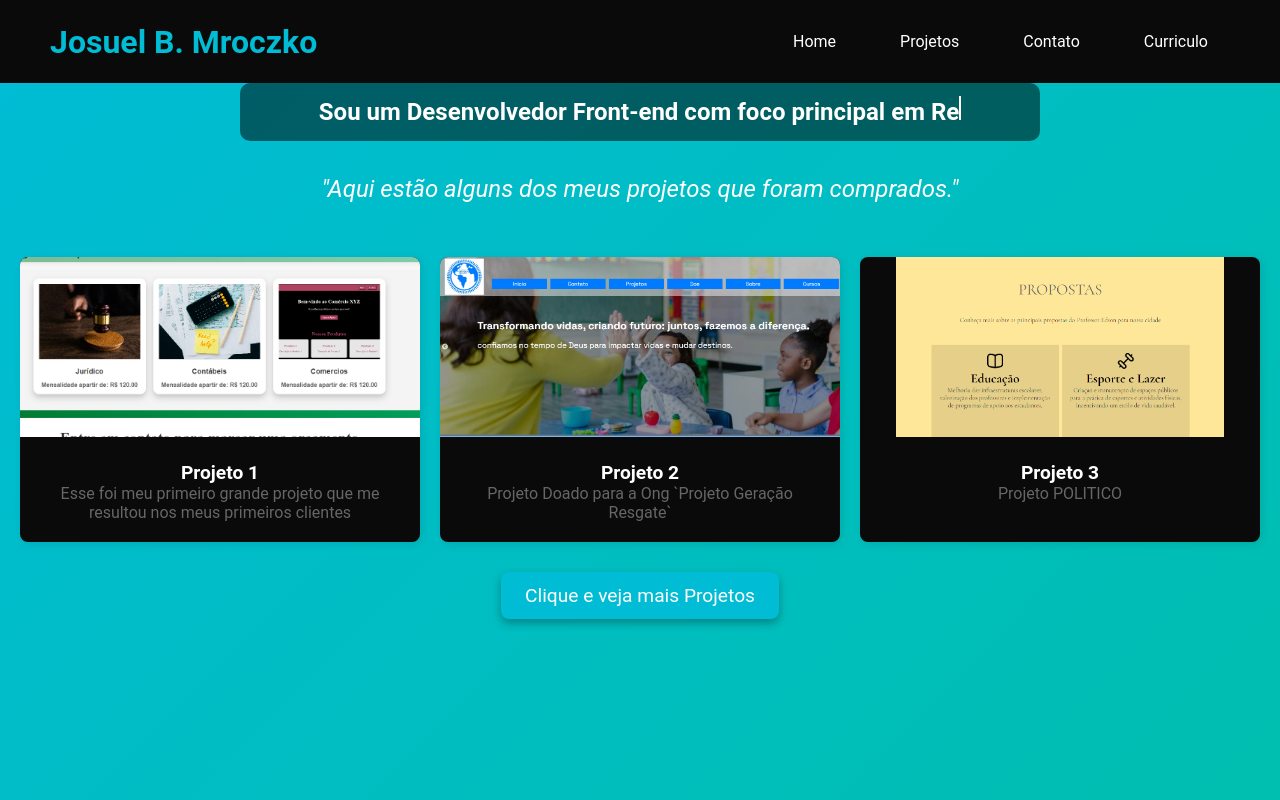
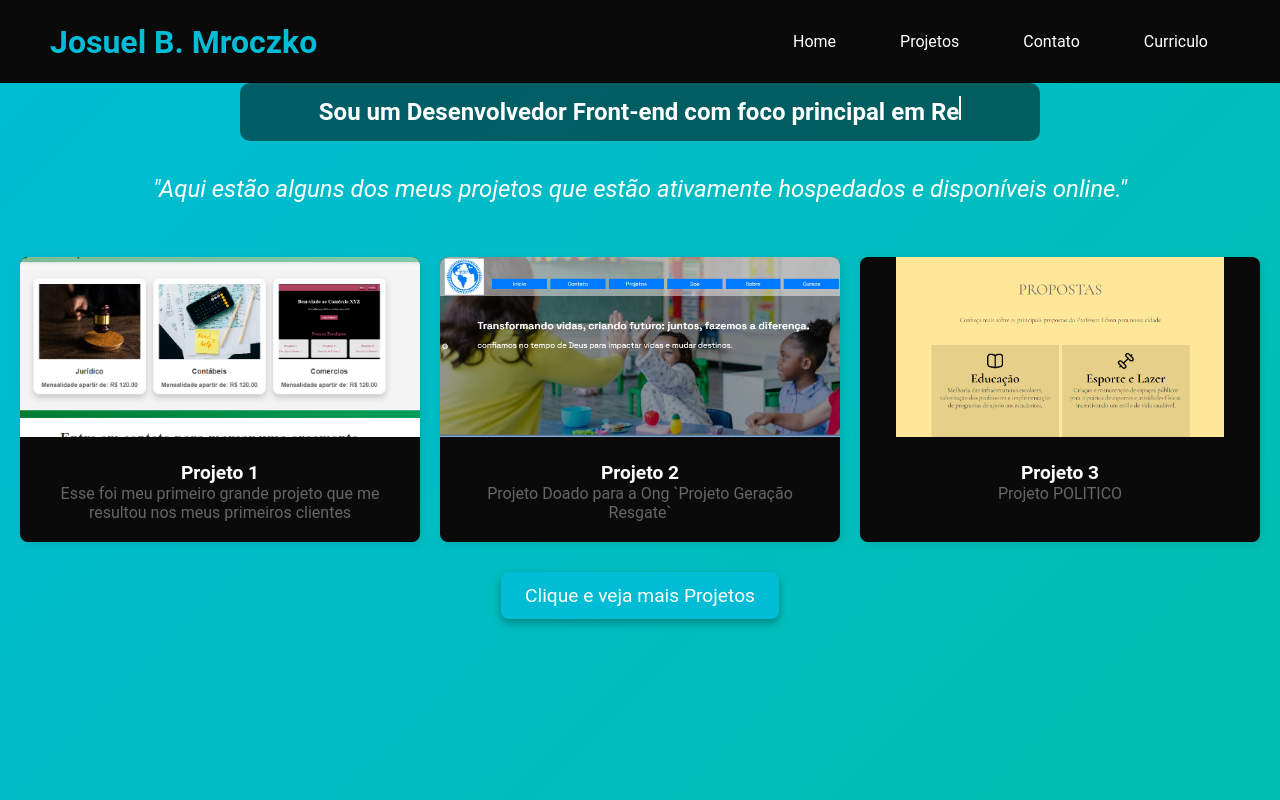
Before and after one commit to josuelbmroczko/cv, a React (Create React App) app: page / in a window 1280 px wide. Shown: the top 800 px of the page. Built offline with nearby package versions, Linux system fonts and the light colour scheme.

Commit message:
atualizado

```diff
--- a/src/pages/Home.js
+++ b/src/pages/Home.js
@@ -63,6 +63,9 @@ const StyledTextContainer = styled.div`
       opacity: 1; /* Termina visível */
     }
   }
+  @media (max-width:620px){
+    font-size: 1rem;
+  }
 `;
 
 const CustomParagraph = styled.p`
@@ -104,7 +107,7 @@ function Home() {
           esconderCursor
         />
       </StyledTextContainer>
-      <CustomParagraph>"Aqui estão alguns dos meus projetos que foram comprados."</CustomParagraph>
+      <CustomParagraph>"Aqui estão alguns dos meus projetos que estão ativamente hospedados e disponíveis online."</CustomParagraph>
       <ProjectsGrid>
         {projects.map((project, index) => (
           <ProjectCard
```
